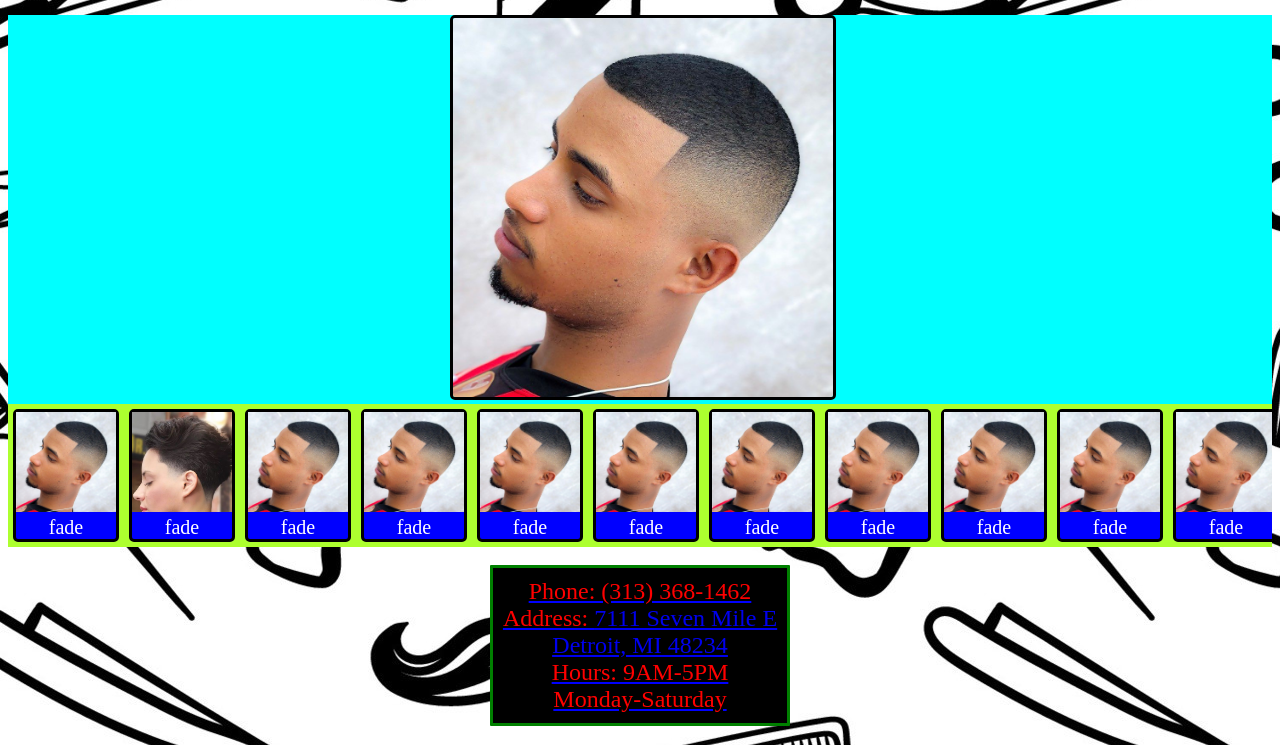
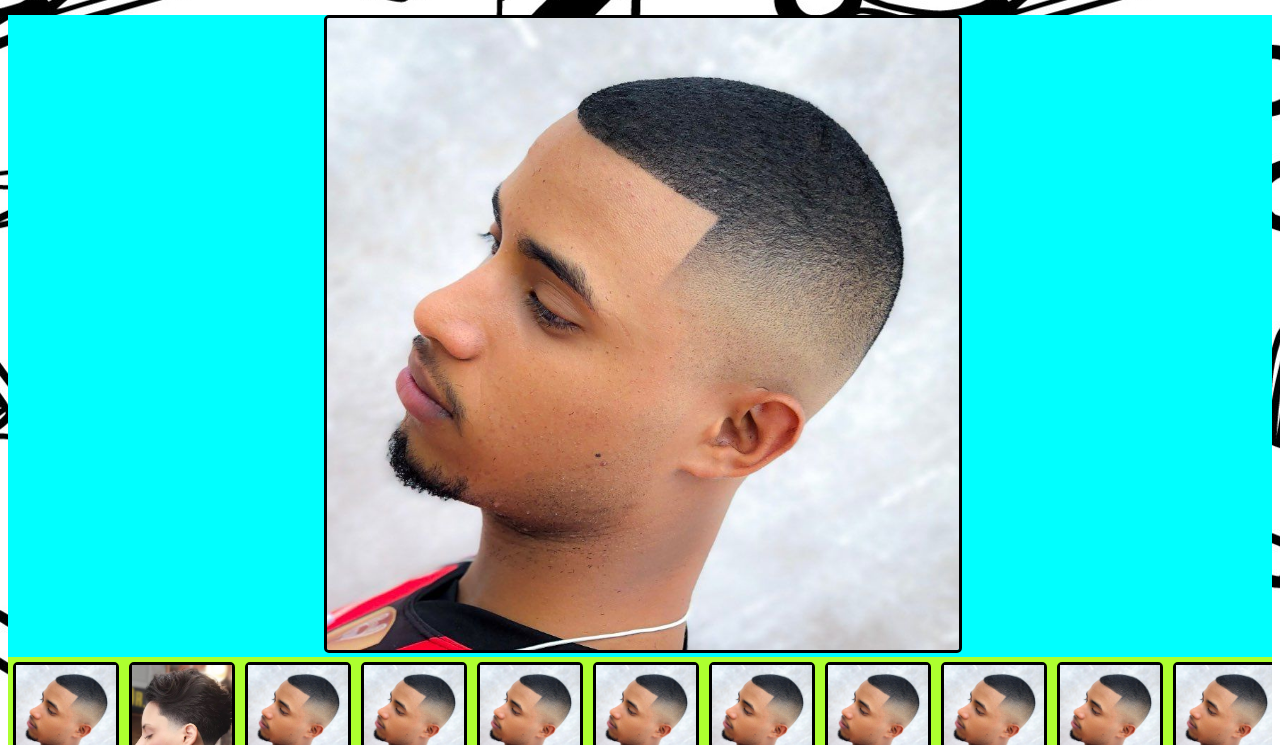
Before and after one commit to MannyMcCullom/localWeb, a plain HTML site: page index.html in a window 1280 px wide. Shown: the part 55-800 px from the top of the page. Drawn offline with Linux system fonts and the light colour scheme.

Commit message:
resize image

```diff
--- a/style.css
+++ b/style.css
@@ -61,8 +61,8 @@ h1 {
 } */
 
 .image {
-    margin-left: 35%;
-    width: 30%;
+    margin-left: 25%;
+    width: 50%;
     border-radius: 5px;
     border-style: solid;
 }
```
